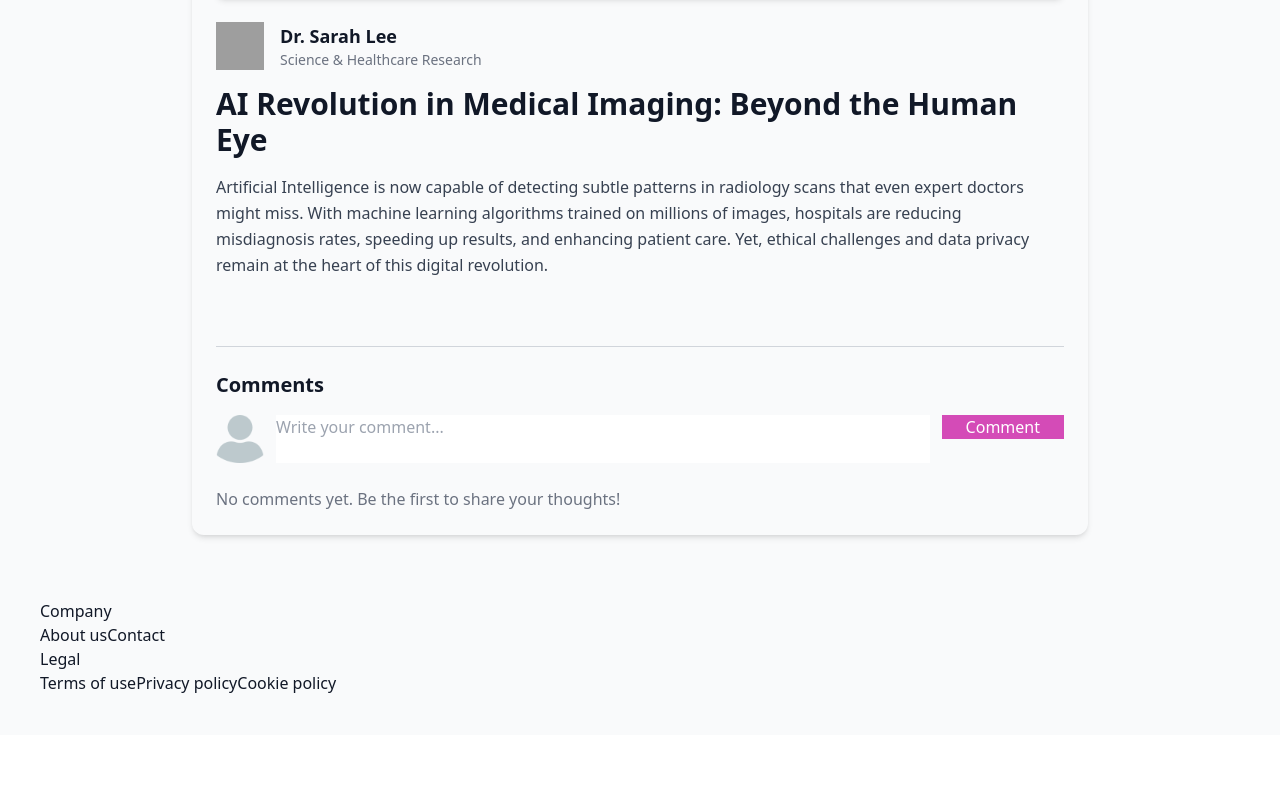
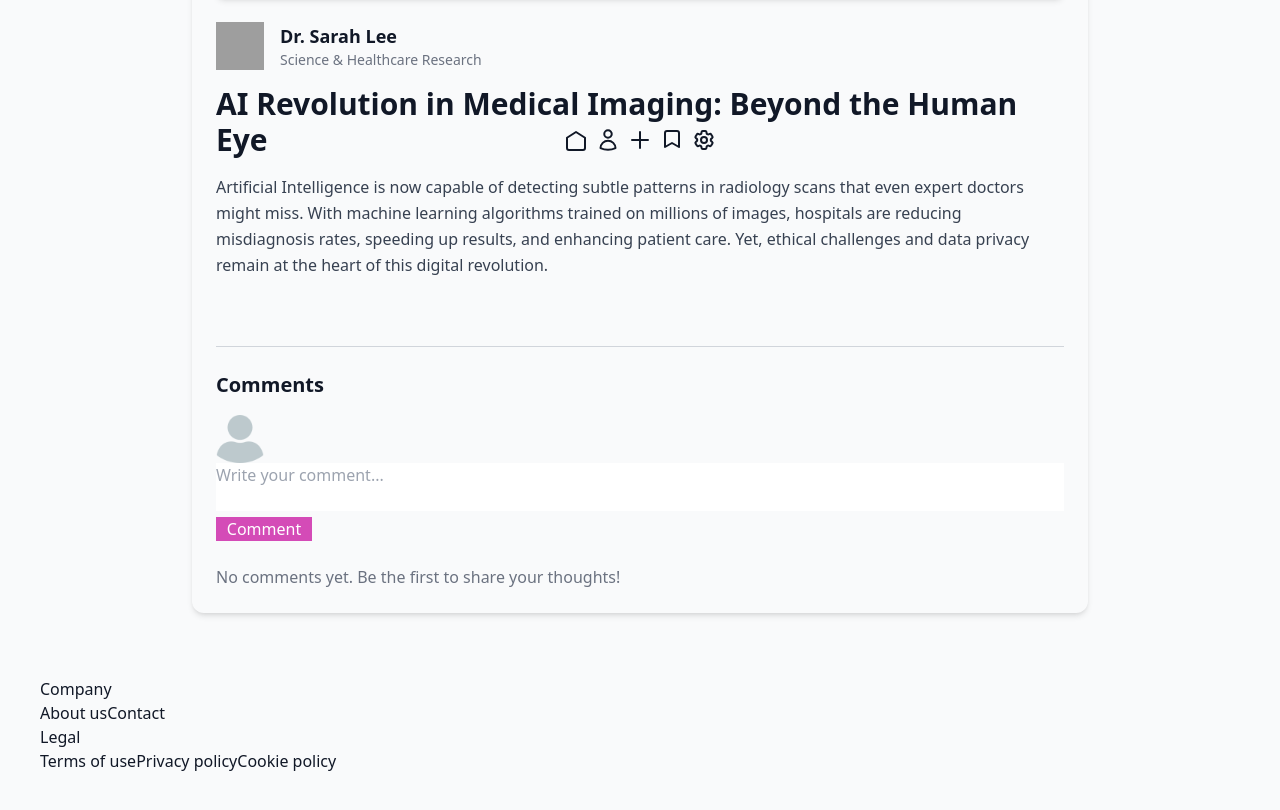
Before and after one commit to Ryfoo/DocCenter, a React (Vite) app in the folder frontend/: page /post/1 in a window 1280 px wide. Shown: the part 620-1430 px from the top of the page. Before the commit the page ends 1355 px from the top, so only its background shows below. Built offline with nearby package versions, Linux system fonts and the light colour scheme; grey boxes are pictures that could not be loaded.

Commit message:
Nav Bar added, Responsiveness enhanced

```diff
--- a/frontend/src/App.jsx
+++ b/frontend/src/App.jsx
@@ -5,7 +5,7 @@ import Footer from "./components/Footer";
 import Home from "./pages/Home";
 import About from "./pages/About";
 import Dashboard from "./pages/Dashboard/Dashboard";
-import Settings from "./pages/Settings";
+import Settings from "./pages/settings/Settings";
 import Login from "./pages/registration/Login";
 import Signup from "./pages/registration/Signup";
 import PasswordResetRequest from "./pages/registration/PasswordResetRequest";
@@ -13,12 +13,17 @@ import ContactPage from "./pages/Contact";
 import NotificationsPage from "./pages/Dashboard/Notifications";
 import posts from "./data/posts";
 import PostDetails from "./pages/PostDetails";
+import Privacy from "./pages/settings/Privacy";
+import NavBar from "./components/NavBar";
+
+
+
 function App() {
   const [user, setUser] = useState(null);
   const location = useLocation();
 
-  const hideHeaderRoutes = ["/login", "/signup", "/PasswordReset"];
-  const shouldHideHeader = hideHeaderRoutes.includes(location.pathname);
+  const hiddenRoutes = ["/login", "/signup", "/PasswordReset"];
+  const hidden = hiddenRoutes.includes(location.pathname);
 
   const testUser = {
     username: "Alaeddine Gadi",
@@ -27,7 +32,7 @@ function App() {
 
   return (
     <div className="flex flex-col min-h-screen bg-gray-50 text-gray-900 dark:bg-gray-900 transition-colors duration-300 overflow:none">
-      {!shouldHideHeader && <Header user={testUser} />}
+      {!hidden && <Header user={testUser} />}
 
       <main className="flex-grow p-6">
         <Routes>
@@ -42,10 +47,12 @@ function App() {
           <Route path="/settings" element={<Settings User={testUser} />} />
           <Route path="/about" element={<About />} />
           <Route path="/contact" element={<ContactPage />} />
+          <Route path="/settings/privacy" element={<Privacy />} />
         </Routes>
       </main>
+      {!hidden && <NavBar />}
 
-      {!shouldHideHeader && <Footer />}
+      {!hidden && <Footer />}
     </div>
   );
 }
--- /dev/null
+++ b/frontend/src/components/NavBar.tsx
@@ -0,0 +1,83 @@
+import { NavLink } from "react-router-dom";
+
+export default function ResponsiveNav() {
+    return (
+        <>
+            <div
+                role="tablist"
+                className="flex tabs tabs-boxed fixed bottom-6 left-1/2 -translate-x-1/2
+             rounded-2xl px-1 py-1 z-50
+             bg-base-200 dark:bg-gray-800
+             gap-1 sm:gap-2
+             flex-nowrap overflow-x-auto
+             w-fit max-w-[95vw]
+             sm:scale-95 md:scale-100
+             transition-all duration-300"
+            >
+                <NavLink
+                    to="/"
+                    className={({ isActive }) =>
+                        `tab dark:bg-gray-800 bg-base-200 dark:text-gray-100 transition-all rounded-l-2xl
+     ${isActive ? "shadow-md shadow-[#2f43c8]/50 ring-2 ring-[#2f43c8] ring-offset-2 ring-offset-base-100 dark:ring-offset-gray-900 z-50" : ""}`
+                    }
+                >
+                    <svg xmlns="http://www.w3.org/2000/svg" className="h-6 w-6" fill="none" viewBox="0 0 24 24" stroke="currentColor" strokeWidth="2">
+                        <path strokeLinecap="round" strokeLinejoin="round" d="M3 9.75L12 4l9 5.75V20a2 2 0 01-2 2H5a2 2 0 01-2-2V9.75z" />
+                    </svg>
+
+                </NavLink>
+
+                <NavLink
+                    to="/profile"
+                    className={({ isActive }) =>
+                        `tab dark:bg-gray-800 bg-base-200 dark:text-gray-100 transition-all
+     ${isActive ? "shadow-md shadow-[#2f43c8]/50 ring-2 ring-[#2f43c8] ring-offset-2 ring-offset-base-100 dark:ring-offset-gray-900 z-50" : ""}`
+                    }
+                >
+                    <svg xmlns="http://www.w3.org/2000/svg" className="h-6 w-6" fill="none" viewBox="0 0 24 24" stroke="currentColor" strokeWidth="2">
+                        <path strokeLinecap="round" strokeLinejoin="round" d="M15.75 6a3.75 3.75 0 1 1-7.5 0 3.75 3.75 0 0 1 7.5 0ZM4.501 20.118a7.5 7.5 0 0 1 14.998 0A17.933 17.933 0 0 1 12 21.75c-2.676 0-5.216-.584-7.499-1.632Z" />
+                    </svg>
+
+
+                </NavLink>
+                <NavLink
+                    to="/create"
+                    className={({ isActive }) =>
+                        `tab dark:bg-gray-800 bg-base-200 dark:text-gray-100 transition-all
+     ${isActive ? "shadow-md shadow-[#2f43c8]/50 ring-2 ring-[#2f43c8] ring-offset-2 ring-offset-base-100 dark:ring-offset-gray-900 z-50" : ""}`
+                    }
+                >
+                    <svg xmlns="http://www.w3.org/2000/svg" className="h-6 w-6" fill="none" viewBox="0 0 24 24" stroke="currentColor" strokeWidth="2">
+                        <path strokeLinecap="round" strokeLinejoin="round" d="M12 4v16m8-8H4" />
+                    </svg>
+
+                </NavLink>
+                <NavLink
+                    to="/saved"
+                    className={({ isActive }) =>
+                        `tab dark:bg-gray-800 bg-base-200 dark:text-gray-100 transition-all
+     ${isActive ? "shadow-md shadow-[#2f43c8]/50 ring-2 ring-[#2f43c8] ring-offset-2 ring-offset-base-100 dark:ring-offset-gray-900 z-50" : ""}`
+                    }
+                >
+                    <svg xmlns="http://www.w3.org/2000/svg" className="h-6 w-6" fill="none" viewBox="0 0 24 24" stroke="currentColor" strokeWidth="2">
+                        <path strokeLinecap="round" strokeLinejoin="round" d="M5 5v14l7-4 7 4V5a2 2 0 00-2-2H7a2 2 0 00-2 2z" />
+                    </svg>
+
+                </NavLink>
+                <NavLink
+                    to="/settings"
+                    className={({ isActive }) =>
+                        `tab dark:bg-gray-800 bg-base-200 dark:text-gray-100 transition-all rounded-r-2xl
+     ${isActive ? "shadow-md shadow-[#2f43c8]/50 ring-2 ring-[#2f43c8] ring-offset-2 ring-offset-base-100 dark:ring-offset-gray-900 z-50" : ""}`
+                    }
+                >
+                    <svg xmlns="http://www.w3.org/2000/svg" className="h-6 w-6" fill="none" viewBox="0 0 24 24" stroke="currentColor" strokeWidth="2">
+                        <path strokeLinecap="round" strokeLinejoin="round" d="M9.594 3.94c.09-.542.56-.94 1.11-.94h2.593c.55 0 1.02.398 1.11.94l.213 1.281c.063.374.313.686.645.87.074.04.147.083.22.127.325.196.72.257 1.075.124l1.217-.456a1.125 1.125 0 0 1 1.37.49l1.296 2.247a1.125 1.125 0 0 1-.26 1.431l-1.003.827c-.293.241-.438.613-.43.992a7.723 7.723 0 0 1 0 .255c-.008.378.137.75.43.991l1.004.827c.424.35.534.955.26 1.43l-1.298 2.247a1.125 1.125 0 0 1-1.369.491l-1.217-.456c-.355-.133-.75-.072-1.076.124a6.47 6.47 0 0 1-.22.128c-.331.183-.581.495-.644.869l-.213 1.281c-.09.543-.56.94-1.11.94h-2.594c-.55 0-1.019-.398-1.11-.94l-.213-1.281c-.062-.374-.312-.686-.644-.87a6.52 6.52 0 0 1-.22-.127c-.325-.196-.72-.257-1.076-.124l-1.217.456a1.125 1.125 0 0 1-1.369-.49l-1.297-2.247a1.125 1.125 0 0 1 .26-1.431l1.004-.827c.292-.24.437-.613.43-.991a6.932 6.932 0 0 1 0-.255c.007-.38-.138-.751-.43-.992l-1.004-.827a1.125 1.125 0 0 1-.26-1.43l1.297-2.247a1.125 1.125 0 0 1 1.37-.491l1.216.456c.356.133.751.072 1.076-.124.072-.044.146-.086.22-.128.332-.183.582-.495.644-.869l.214-1.28Z" />
+                        <path strokeLinecap="round" strokeLinejoin="round" d="M15 12a3 3 0 1 1-6 0 3 3 0 0 1 6 0Z" />
+                    </svg>
+
+                </NavLink>
+            </div>
+        </>
+    );
+}
--- a/frontend/src/pages/PostDetails.jsx
+++ b/frontend/src/pages/PostDetails.jsx
@@ -127,7 +127,7 @@ function PostDetail({ user }) {
                 </h3>
 
                 {/* Comment Input */}
-                <div className="flex gap-3 mb-6 items-start">
+                <div className="flex gap-3 mb-6 items-start block sm:hidden">
                     {user ? (
                         <div className="avatar">
                             <div className="w-12 rounded-full">
@@ -153,12 +153,43 @@ function PostDetail({ user }) {
                     <button
                         onClick={handleCommentSubmit}
                         disabled={!user}
-                        className="btn btn-primary px-6 bg-[#d44bb7] text-white hover:bg-[#b83d9c] disabled:opacity-50 disabled:cursor-not-allowed"
+                        className="btn btn-primary w-24 bg-[#d44bb7] text-white hover:bg-[#b83d9c] disabled:opacity-50 disabled:cursor-not-allowed"
                     >
                         Comment
                     </button>
                 </div>
-
+                {/*comment input for small screens */}
+                <div className="hidden sm:block flex gap-3 mb-6 items-start ">
+                    {user ? (
+                        <div className="avatar">
+                            <div className="w-12 rounded-full">
+                                <img src={user.avatar} alt={user.username} />
+                            </div>
+                        </div>
+                    ) : (
+                        <div className="avatar placeholder">
+                            <div className="w-12 bg-neutral-focus text-neutral-content rounded-full">
+                                <span>?</span>
+                            </div>
+                        </div>
+                    )}
+                    <textarea
+                        placeholder={
+                            user ? "Write your comment..." : "Login to write a comment..."
+                        }
+                        className="textarea textarea-bordered w-full dark:bg-gray-800 dark:text-gray-200 resize-none"
+                        value={commentText}
+                        onChange={(e) => setCommentText(e.target.value)}
+                        disabled={!user}
+                    ></textarea>
+                    <button
+                        onClick={handleCommentSubmit}
+                        disabled={!user}
+                        className="btn btn-primary w-24 bg-[#d44bb7] text-white hover:bg-[#b83d9c] disabled:opacity-50 disabled:cursor-not-allowed"
+                    >
+                        Comment
+                    </button>
+                </div>
                 {/* Comment List */}
                 {comments.length === 0 ? (
                     <p className="text-gray-500 dark:text-gray-400">
--- /dev/null
+++ b/frontend/src/pages/settings/Privacy.tsx
@@ -0,0 +1,11 @@
+export default function Privacy() {
+    return (
+        <div className="min-h-screen py-10 px-4 bg-gray-50 dark:bg-gray-900">
+            <div className="max-w-3xl mx-auto bg-white dark:bg-[#0f1017] shadow-lg rounded-lg p-8 transition-colors duration-300">
+                <h1 className="text-3xl font-bold mb-6 text-gray-800 dark:text-gray-100">
+                    Privacy Settings
+                </h1>
+            </div>
+        </div>
+    )
+}
--- a/frontend/src/pages/Settings.tsx
+++ b/frontend/src/pages/settings/Settings.tsx
@@ -26,7 +26,6 @@ const Settings: React.FC<SettingsProps> = ({ User }) => {
         { label: "Privacy", to: "/settings/privacy" },
         { label: "Account Information", to: "/settings/account" },
         { label: "Activity", to: "/settings/activity" },
-        { label: "Analytics", to: "/settings/analytics" },
         { label: "Change Email", to: "/settings/email" },
         { label: "Change Password", to: "/settings/password" },
     ];
```
Also changed, not shown: frontend/src/components/Header.jsx (+5 -3 lines), frontend/src/pages/Dashboard/Profile.jsx (added), frontend/src/pages/settings/Account.tsx (added), frontend/src/pages/settings/Activity.tsx (added), frontend/src/pages/settings/ChangeEmail.tsx (added), frontend/src/pages/settings/ChangePassword.tsx (added).
